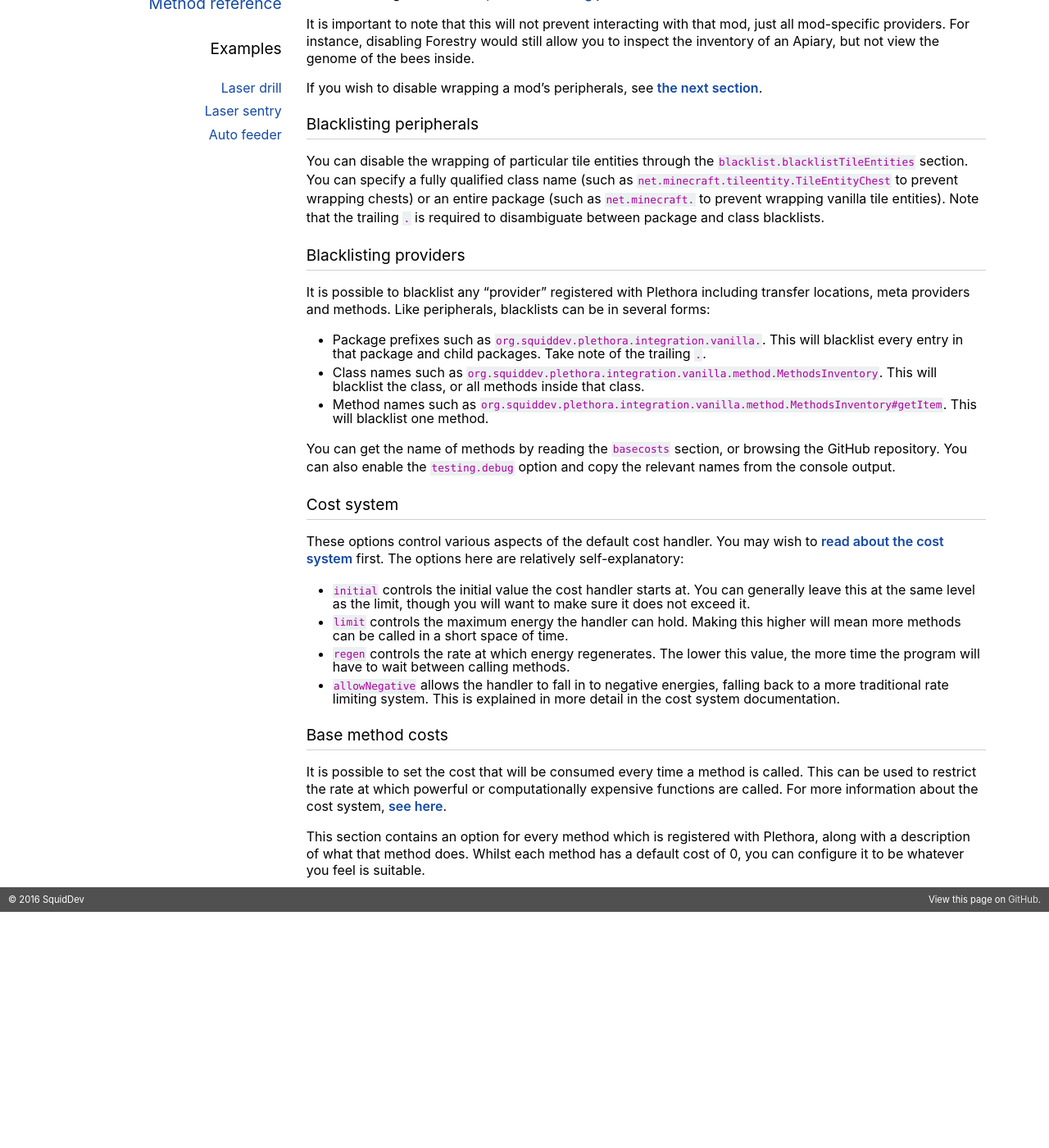
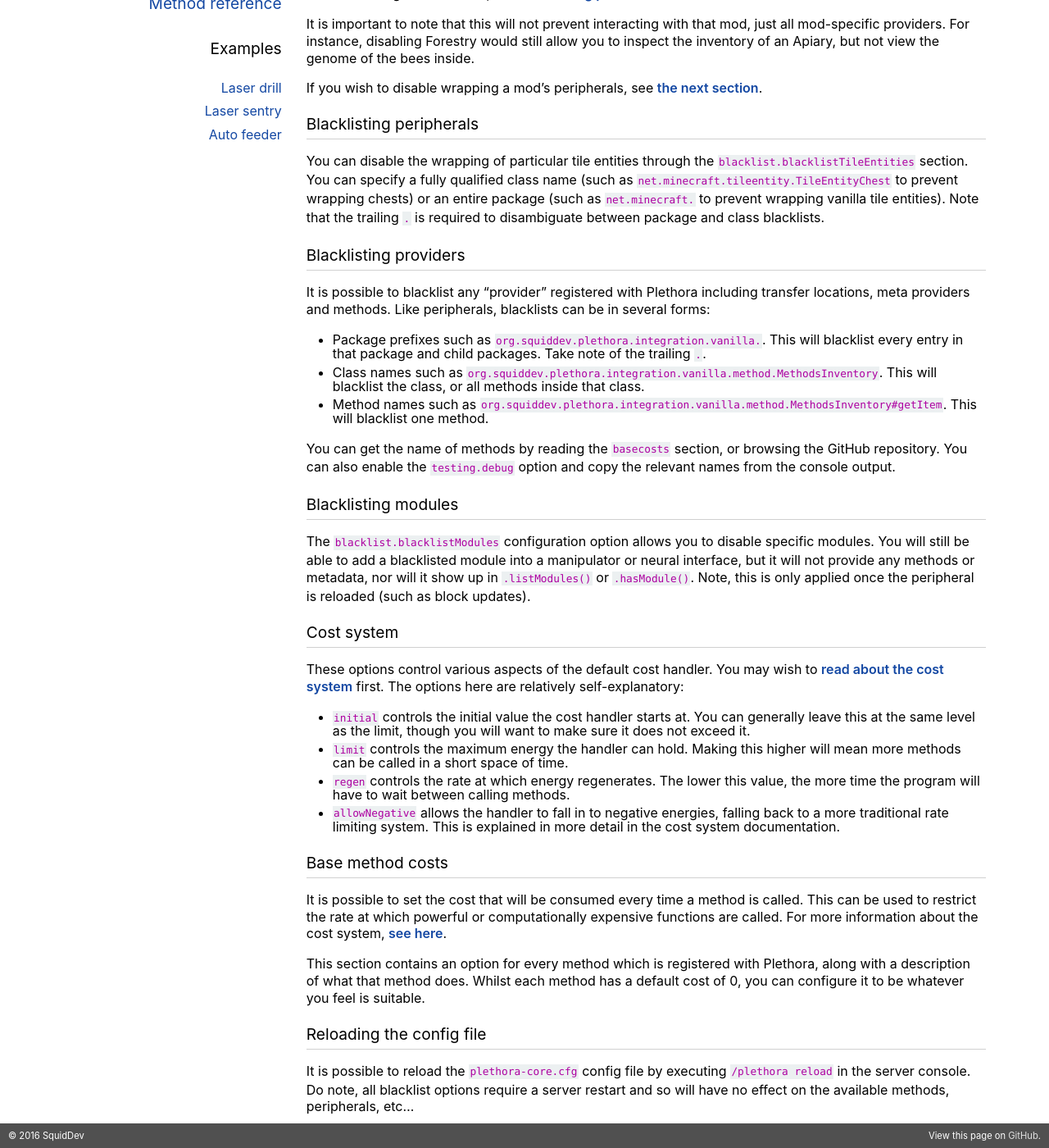
Before and after one commit to SquidDev-CC/plethora, a Jekyll site: the page built from configuring.md, in a window 1280 px wide and 1400 px high, scrolled down 320 px. Shown: the whole window at 82% size. Built offline with Jekyll 4.4.1, drawn with Linux system fonts in a browser that asks for light colours; before the commit the page ends 1432 px from its top, so only the background shows below that.

Commit message:
Add additional information to configuration section

```diff
--- a/configuring.md
+++ b/configuring.md
@@ -39,6 +39,12 @@ methods. Like peripherals, blacklists can be in several forms:
 You can get the name of methods by reading the `basecosts` section, or browsing the GitHub repository. You can also
 enable the `testing.debug` option and copy the relevant names from the console output.
 
+### Blacklisting modules
+The `blacklist.blacklistModules` configuration option allows you to disable specific modules. You will still be able to
+add a blacklisted module into a manipulator or neural interface, but it will not provide any methods or metadata, nor
+will it show up in `.listModules()` or `.hasModule()`. Note, this is only applied once the peripheral is reloaded (such
+as block updates).
+
 ### Cost system
 These options control various aspects of the default cost handler. You may wish
 to [read about the cost system](cost-system.html) first. The options here are relatively self-explanatory:
@@ -59,3 +65,8 @@ system, [see here](cost-system.html).
 
 This section contains an option for every method which is registered with Plethora, along with a description of what
 that method does. Whilst each method has a default cost of 0, you can configure it to be whatever you feel is suitable.
+
+### Reloading the config file
+It is possible to reload the `plethora-core.cfg` config file by executing `/plethora reload` in the server console. Do
+note, all blacklist options require a server restart and so will have no effect on the available methods, peripherals,
+etc...
```
